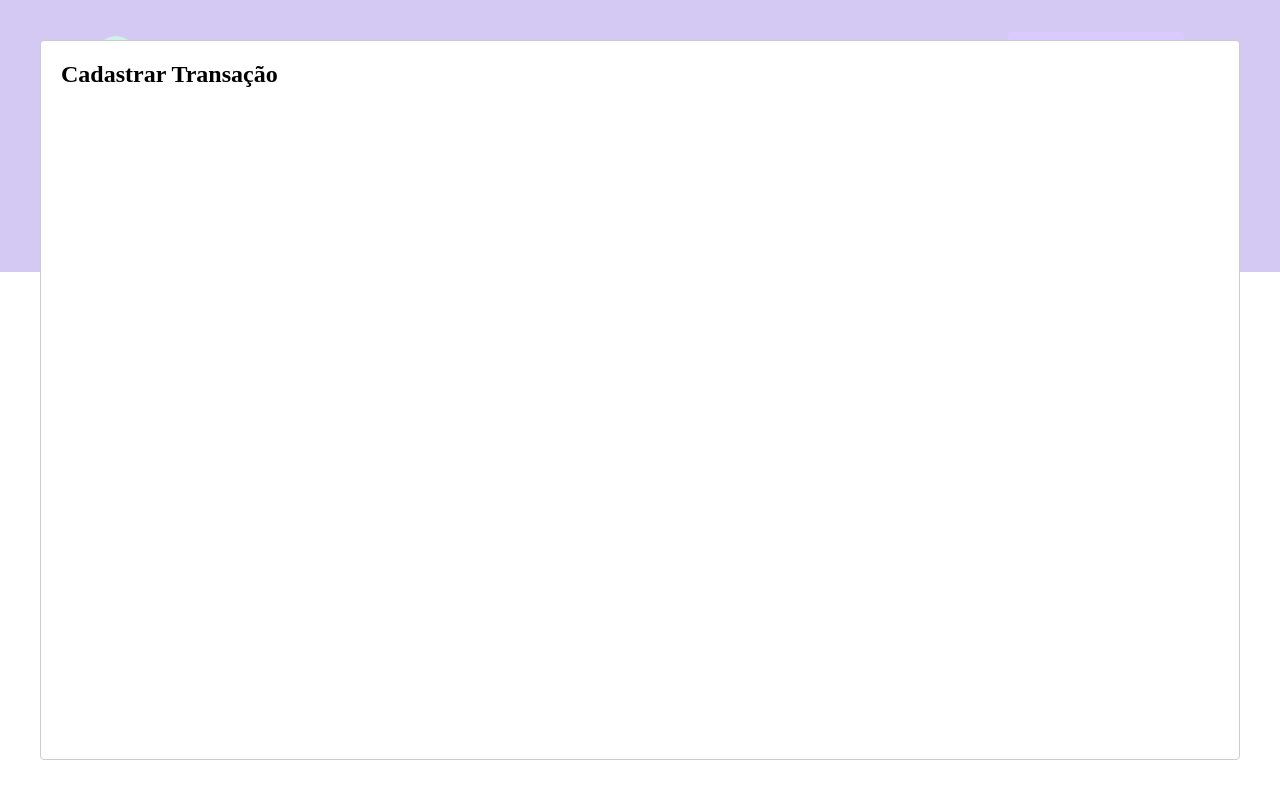
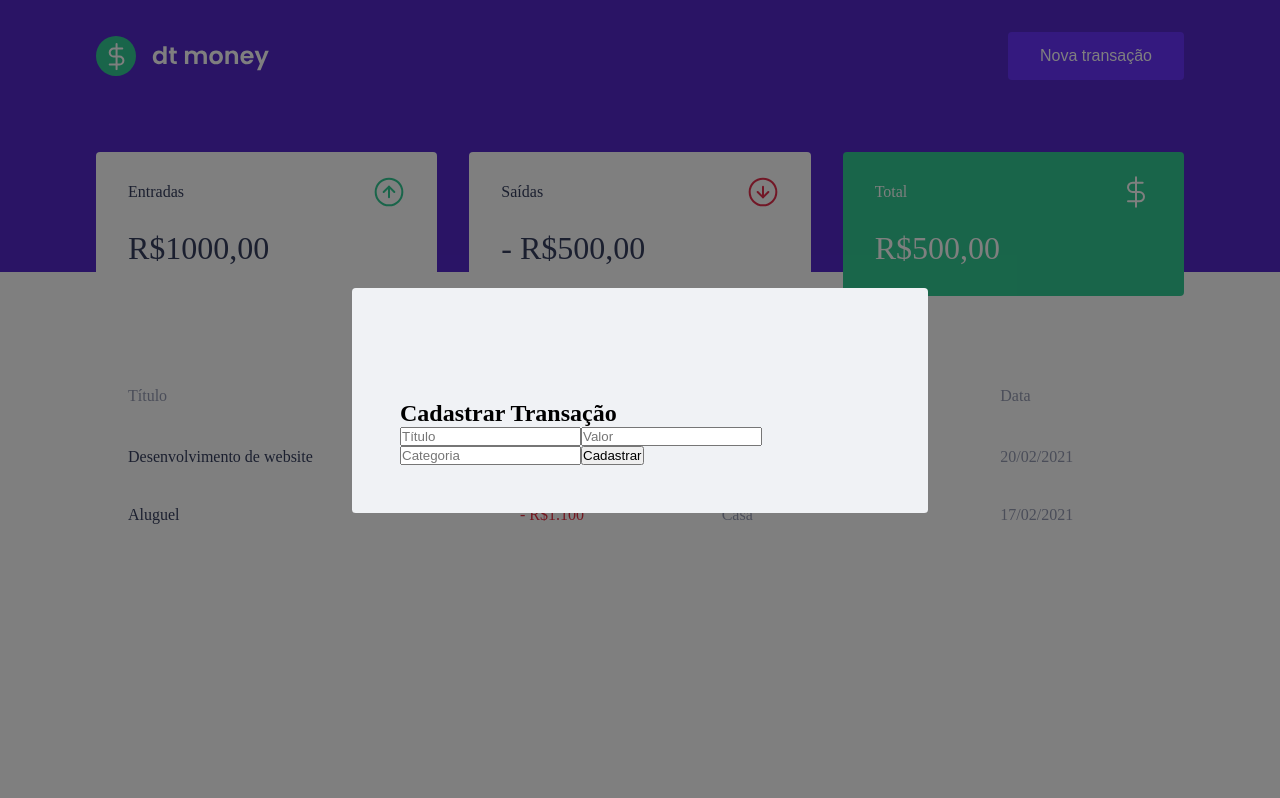
Before and after one commit to Victor-BwD/Control_Money, a React (Create React App) app: page / in a window 1280 px wide. Both pictures are taken after a click on the button "Nova transação". Built offline with nearby package versions, Linux system fonts and the light colour scheme; no server answers; what miragejs would draw is missing.

Commit message:
Estruturando o modal do formulário.

```diff
--- a/src/components/NewTransactionModal/index.tsx
+++ b/src/components/NewTransactionModal/index.tsx
@@ -1,4 +1,5 @@
 import Modal from 'react-modal';
+import { Container } from '../TransactionsTable/styles';
 
 interface NewTransactionModalProps{
     isOpen: boolean;
@@ -10,8 +11,29 @@ export function NewTransactionModal({isOpen, onRequestClose}: NewTransactionModa
         <Modal
           isOpen={isOpen}
           onRequestClose={onRequestClose}
+          overlayClassName="react-modal-overlay"
+          className="react-modal-content"
           >
+              <Container>
               <h2>Cadastrar Transação</h2>
+
+              <input
+                placeholder="Título"
+              />
+
+              <input
+                type="number"
+                placeholder="Valor"
+              />
+
+              <input
+                placeholder="Categoria"
+              />
+
+              <button type="submit">
+                  Cadastrar
+              </button>
+              </Container>
           </Modal>
     );
 }
--- a/src/components/NewTransactionModal/styles.ts
+++ b/src/components/NewTransactionModal/styles.ts
@@ -1,5 +1,5 @@
 import styled from 'styled-components';
 
-export const Container = styled.div`
+export const Container = styled.form`
 
 `;
--- a/src/styles/global.ts
+++ b/src/styles/global.ts
@@ -44,4 +44,26 @@ export const GlobalStyle = createGlobalStyle`
         opacity: 0.6;
         cursor: not-allowed;
     }
+
+    .react-modal-overlay{
+        background: rgba(0,0,0,0.5);
+        position: fixed;
+        top: 0;
+        bottom: 0;
+        right: 0;
+        left: 0;
+
+        display: flex;
+        align-items: center;
+        justify-content: center;
+    }
+
+    .react-modal-content{
+        width: 100%;
+        max-width: 576px;
+        background: var(--background);
+        padding: 3rem;
+        position: relative;
+        border-radius: 0.24rem;
+    }
 `
```
